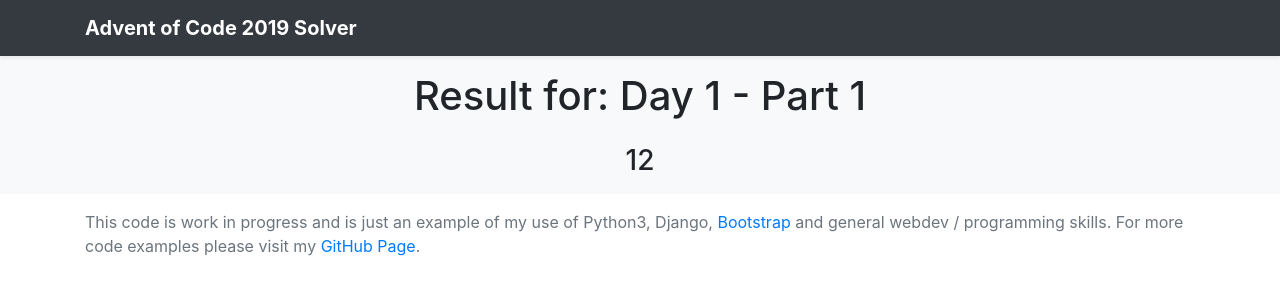
After one commit to FredrikEglese/AoCProject, a Django app: a page that uses AoC/templates/AoC/result.html in a window 1280 px wide. The commit adds this page. Shown: the top 300 px of the page. Run offline with Django 3.2, Linux system fonts and the light colour scheme; style sheets or scripts are compiled from the project's sources; some libraries are stand-ins or nearby versions.

Commit message:
Added result page

```diff
--- /dev/null
+++ b/AoC/templates/AoC/result.html
@@ -0,0 +1,16 @@
+{% extends 'AoC/base.html' %}
+
+{% block body %}
+
+    <div class="container pb-2">
+
+        <section class="text-center pt-3">
+            <h1>Result for: {{question_title}}</h1>
+        </section>
+
+        <section class="text-center pt-3">
+            <h3> {{result_value}} </h3>
+        </section>
+
+    </div>
+{% endblock %}
--- a/AoC/templates/AoC/solve.html
+++ b/AoC/templates/AoC/solve.html
@@ -15,7 +15,11 @@
                     <textarea class="form-control" id="userInput" rows="10"></textarea>
                 </div>
 
-                <button type="submit" value="Submit" class="btn btn-primary mb-2 btn-block">Solve</button>
+                <div>
+                    <a href="{% url 'AoC:result' question_id %}">
+                        <button type="button"  class="btn btn-block btn-primary mb-2">Solve</button>
+                    </a>
+                </div>
             </form>
         </div>
 
--- a/AoC/urls.py
+++ b/AoC/urls.py
@@ -4,6 +4,7 @@ from . import views
 app_name = 'AoC'
 
 urlpatterns = [
-    path('', views.index, name = 'index'),
-    path('solve/<str:question_id>/', views.solve, name = 'solve'),
+    path('',                            views.index, name = 'index'),
+    path('solve/<str:question_id>/',    views.solve, name = 'solve'),
+    path('result/<str:question_id>/',   views.result, name = 'result'),
 ]
--- a/AoC/views.py
+++ b/AoC/views.py
@@ -1,5 +1,10 @@
 from django.shortcuts import render
 import os
+
+def id_to_name(id):
+    return (
+        "Day "      + id.split("_")[0] +
+        " - Part "  + id.split("_")[1] )
 
 def index(request):
     context = {}
@@ -7,7 +12,7 @@ def index(request):
 
     for file_name in os.listdir("./AoC/solutions"):
         if file_name.endswith(".py"):
-            solution_files_list.append(file_name[:3])
+            solution_files_list.append(file_name[5:8])
 
     solution_files_list.sort()
     context["solution_files_list"] = solution_files_list
@@ -18,17 +23,14 @@ def solve(request, question_id):
     context = {}
 
     context["question_id"] = question_id
-
-    context["question_title"] = (
-        "Day "      + question_id.split("_")[0] +
-        " - Part "  + question_id.split("_")[1] )
+    context["question_title"] = id_to_name(question_id)
 
     return render(request, "AoC/solve.html", context)
 
-def result(request, question_id, user_input):
+def result(request, question_id):
+    result_value = 12
     context = {}
-
-    result_value = 12
     context["result_value"] = result_value
+    context["question_title"] = id_to_name(question_id)
 
     return render(request, "AoC/result.html", context)
```
